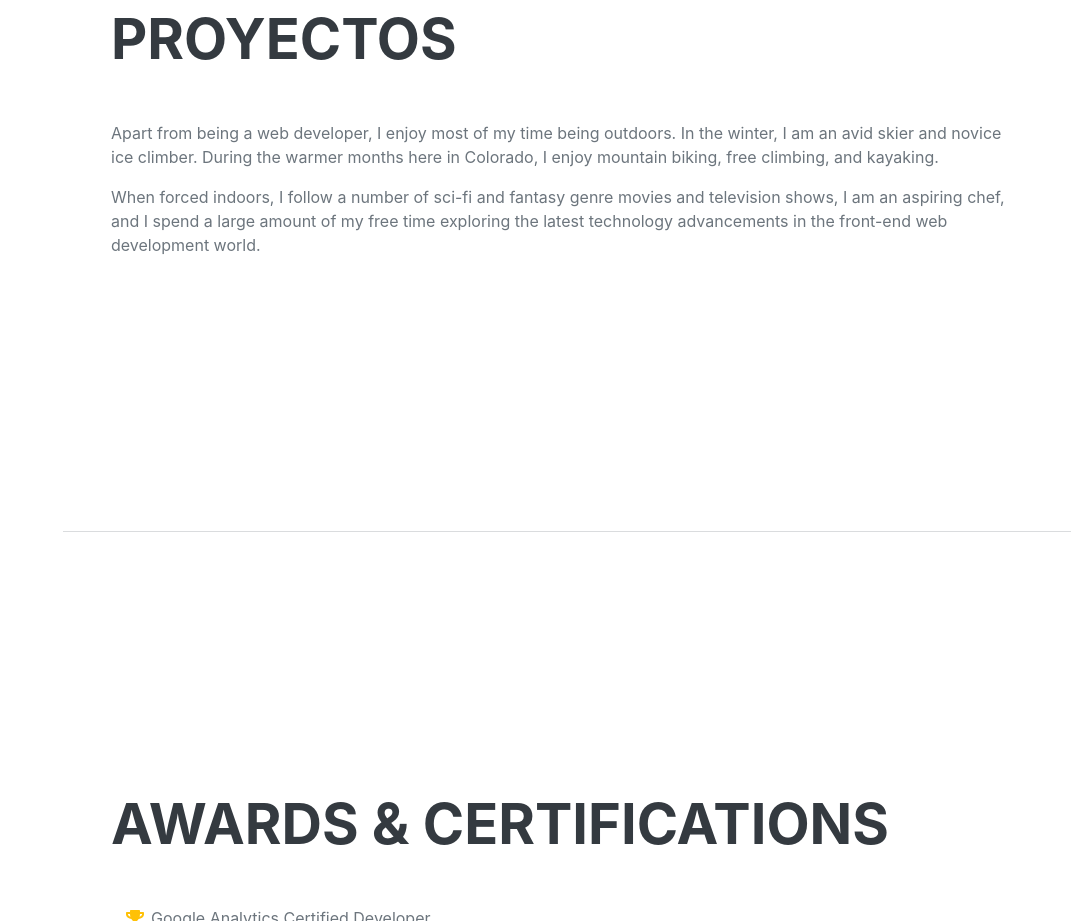
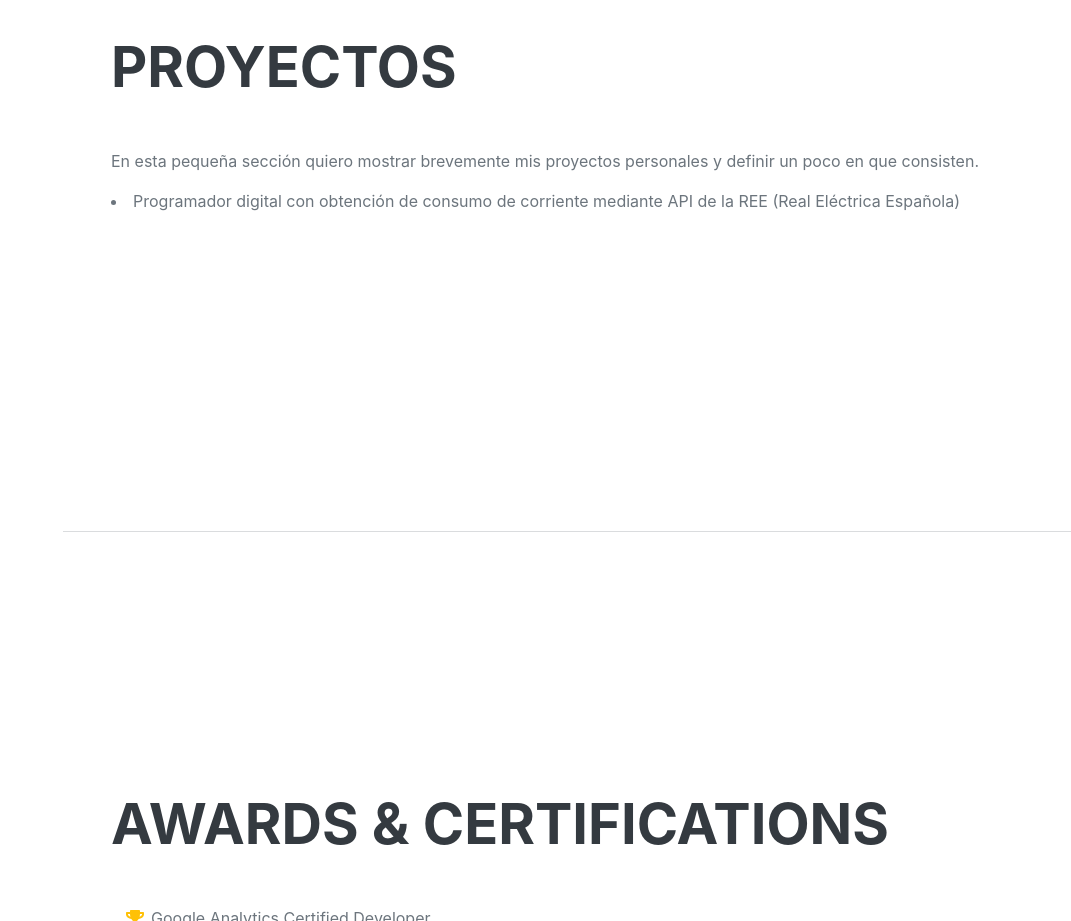
Before and after one commit to javierilloqg/javierilloqg.github.io, a plain HTML site: page index.html in a window 1280 px wide. Shown: the part 3940-4861 px from the top of the page, without its empty margins (209-1280 px from the left). Drawn offline with nearby package versions, Linux system fonts and the light colour scheme; a web font is replaced by a local one.

Commit message:
Prueba de proyecto

```diff
--- a/index.html
+++ b/index.html
@@ -175,8 +175,16 @@
             <section class="resume-section" id="interests">
                 <div class="resume-section-content">
                     <h2 class="mb-5">Proyectos</h2>
-                    <p>Apart from being a web developer, I enjoy most of my time being outdoors. In the winter, I am an avid skier and novice ice climber. During the warmer months here in Colorado, I enjoy mountain biking, free climbing, and kayaking.</p>
-                    <p class="mb-0">When forced indoors, I follow a number of sci-fi and fantasy genre movies and television shows, I am an aspiring chef, and I spend a large amount of my free time exploring the latest technology advancements in the front-end web development world.</p>
+                    <p>
+                        En esta pequeña sección quiero mostrar brevemente mis proyectos personales y definir un poco en que consisten.
+                    </p>
+                    <p class="mb-0">
+                        <li>
+                            <span class="fa-li"><i class="fas fa-check"></i></span>
+                            Programador digital con obtención de consumo de corriente mediante API de la REE (Real Eléctrica Española)
+
+                        </li>
+                    </p>
                 </div>
             </section>
             <hr class="m-0" />
```
